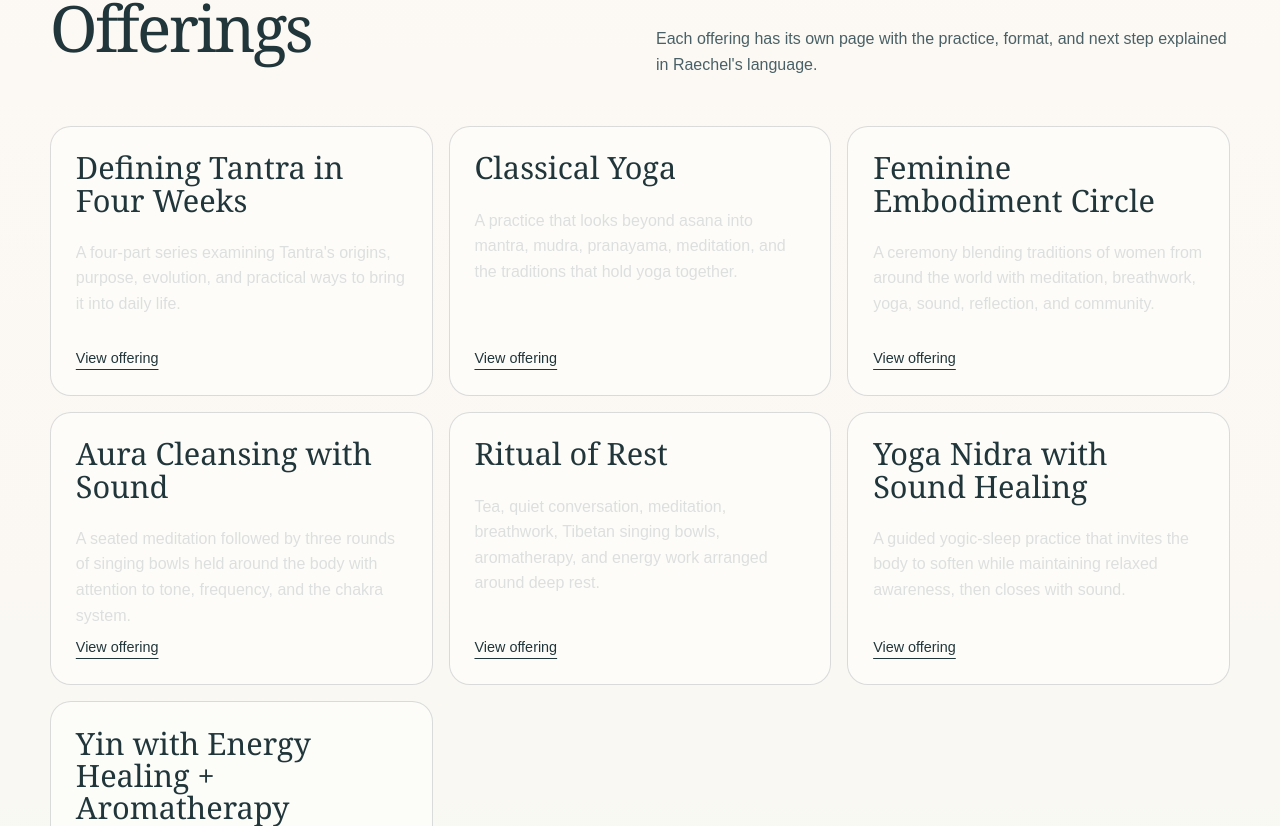
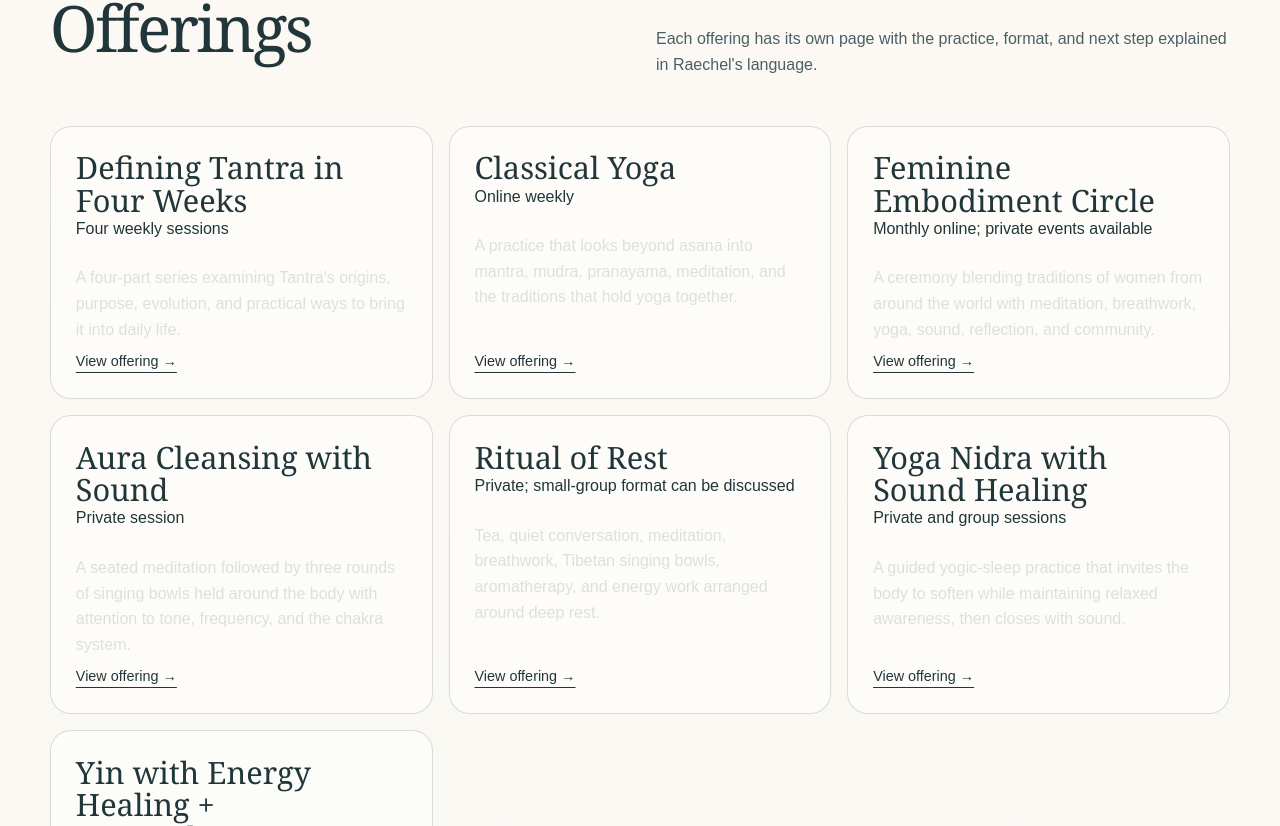
Before and after one commit to Mac-iX/SacredBlm, a Next.js app: page / in a window 1280 px wide. Shown: the part 1494-2320 px from the top of the page. Built offline with nearby package versions, Linux system fonts and the light colour scheme.

Commit message:
Restore Sacred Bloom visual language

```diff
--- a/components/OfferingCard.tsx
+++ b/components/OfferingCard.tsx
@@ -3,12 +3,18 @@ import type { Offering } from "@/lib/content";
 
 export function OfferingCard({ offering }: { offering: Offering }) {
   return (
-    <Link className="offering-card" href={`/offerings/${offering.slug}`}>
+    <Link
+      className={`offering-card offering-card--${offering.tone}`}
+      href={`/offerings/${offering.slug}`}
+    >
       <div>
         <h3>{offering.title}</h3>
+        {offering.format ? (
+          <span className="offering-card__format">{offering.format}</span>
+        ) : null}
         <p>{offering.short}</p>
       </div>
-      <span className="offering-card__action">View offering</span>
+      <span className="offering-card__action">View offering →</span>
     </Link>
   );
 }
```
